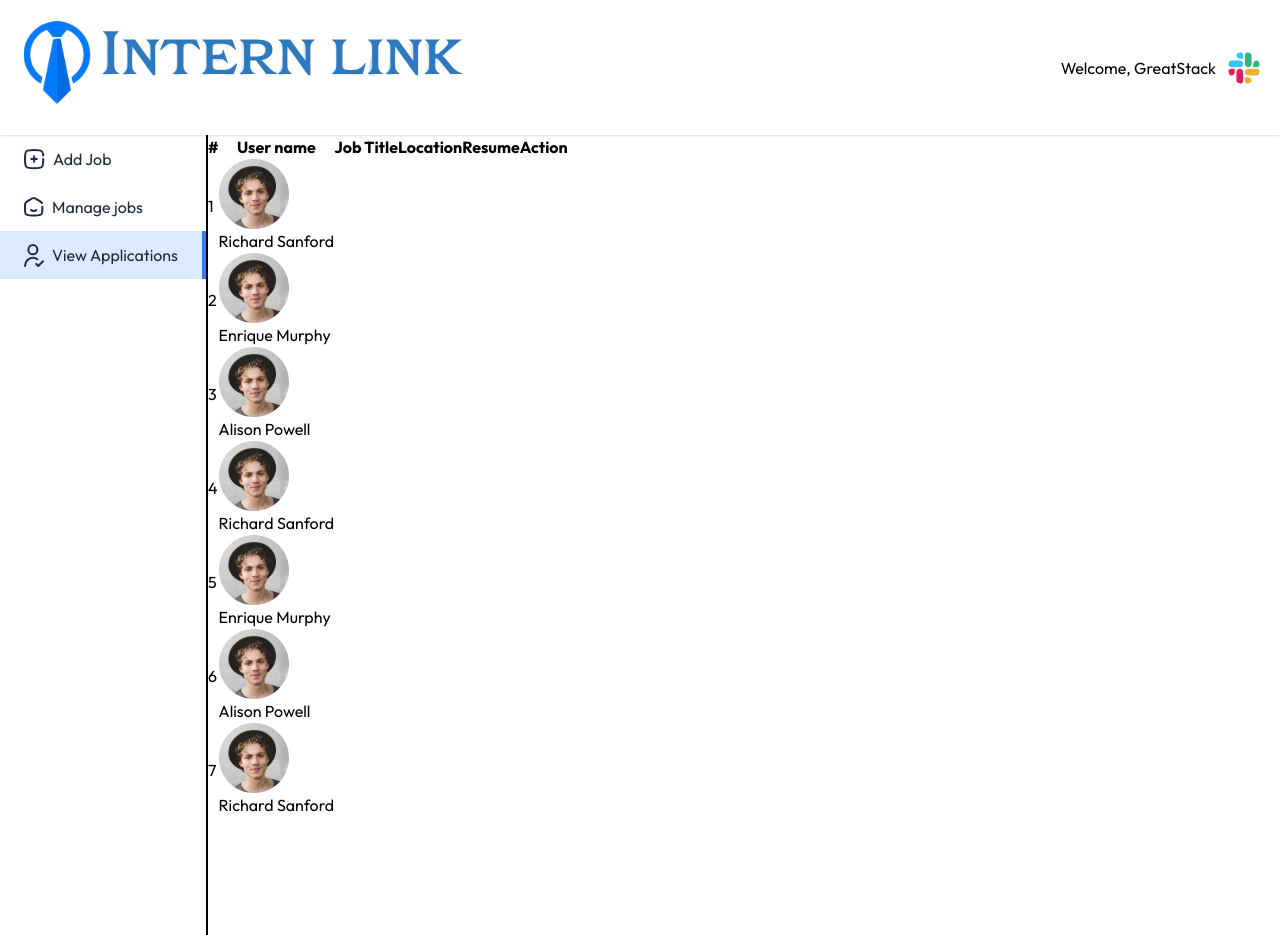
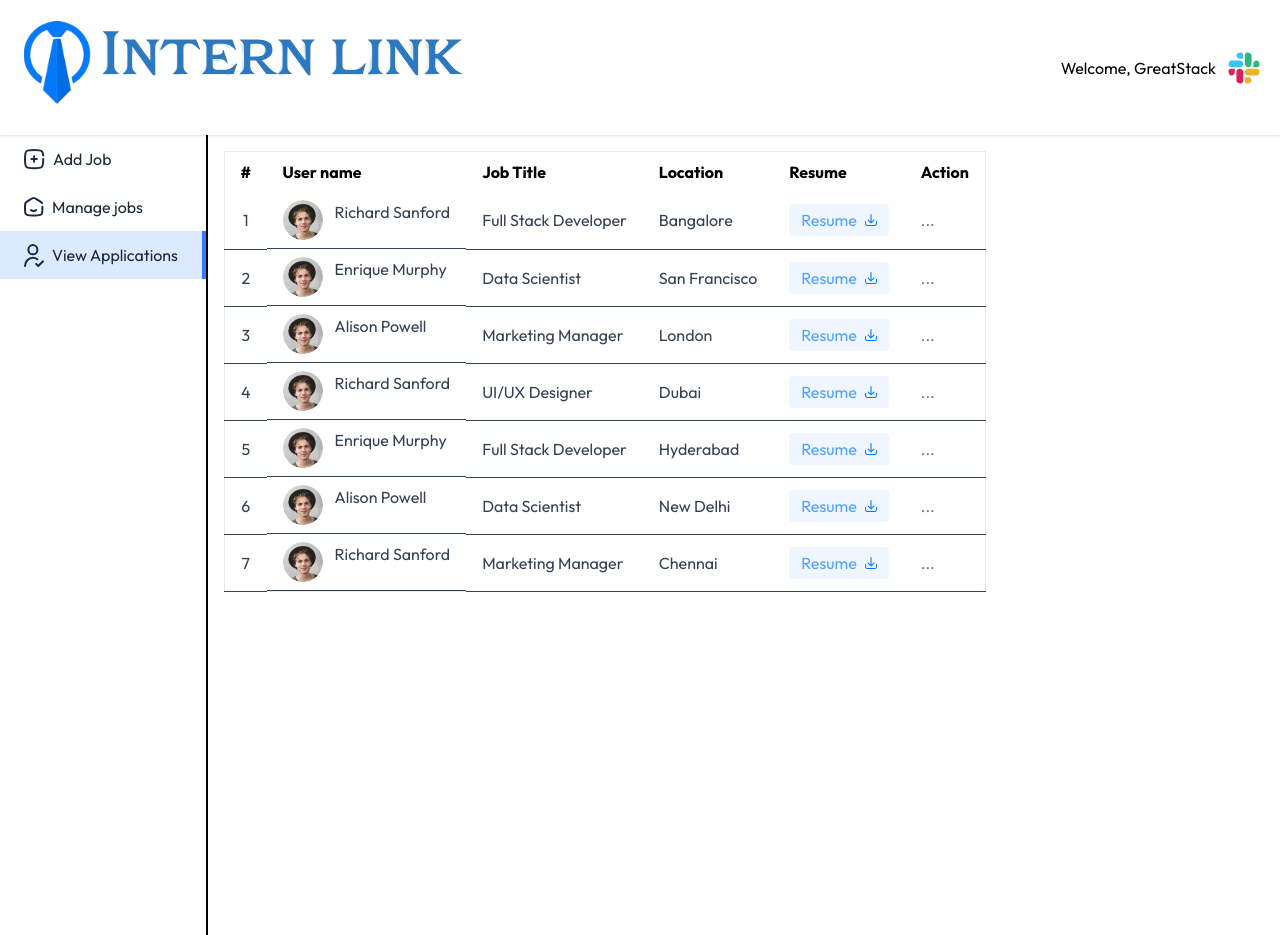
Before and after one commit to kulindupr/Y3S2-ITPM, a React (Vite) app in the folder client/: page /dashboard/view-applications in a window 1280 px wide. Built offline with nearby package versions, Linux system fonts and the light colour scheme.

Commit message:
Enhance ManageJobs and ViewApplications pages: implement job management table and improve application view layout with responsive design.

```diff
--- a/client/src/pages/ManageJobs.jsx
+++ b/client/src/pages/ManageJobs.jsx
@@ -1,9 +1,43 @@
 import React from 'react'
+import { manageJobsData } from '../assets/assets'
+import moment from 'moment'
 
 const  ManageJobs =()=> {
   return (
-    <div>
-      <h1>ManageJobs</h1>
+    <div className='container p-4 max-w-5xl'>
+         <div className='overflow-x-auto'>
+            <table className='min-w-full bg-white border border-gray-200 max-sm:text-sm'>
+                <thead>
+                    <tr>
+                        <th>#</th>
+                        <th>Job Title</th>
+                        <th>Date</th>
+                        <th>Location</th>
+                        <th>Applicants</th>
+                        <th>Visible</th>
+
+                    </tr>
+                    </thead>
+                    <tbody>
+                        {manageJobsData.map((job, index) => (
+                            <tr key={index}>
+                            <td>{index+1}</td>
+                            <td>{job.title}</td>
+                            <td>{moment(job.date).format('ll')}</td>
+                            <td>{job.location}</td>
+                            <td>{job.applicants}</td>
+                            <td>
+                                <input type="checkbox" />
+                            </td>
+
+                            </tr>
+
+                        ))}
+
+                    </tbody>
+            </table>
+
+         </div>
     </div>
   )
 }
--- a/client/src/pages/ViewApplications.jsx
+++ b/client/src/pages/ViewApplications.jsx
@@ -1,28 +1,48 @@
 import React from 'react'
-import { viewApplicationsPageData } from '../assets/assets'
+import { assets, viewApplicationsPageData } from '../assets/assets'
 
 const ViewApplications=()=> {
   return (
-    <div>
-      <table>
+    <div className='container mx-auto p-4' >
+      <table className='w-full m-full max-w-4xl bg-white border border-gray-200 max-sm:text-sm'>
         <thead>
-          <tr>
+          <tr  >
             <th>#</th>
-            <th>User name</th>
-            <th>Job Title</th>
-            <th>Location</th>
-            <th>Resume</th>
-            <th>Action</th>
+            <th className='py-2 px-4 text-left'>User name</th>
+            <th className='py-2 px-4 text-left max-sm:hidden'>Job Title</th>
+            <th className='py-2 px-4 text-left max-sm:hidden'>Location</th>
+            <th className='py-2 px-4 text-left'>Resume</th>
+            <th className='py-2 px-4 text-left'>Action</th>
           </tr>
         </thead>
         <tbody>
           {viewApplicationsPageData.map((applicant,index)=>(
-            <tr>
-              <td>{index+1}</td>
-              <td>
-                <img src={applicant.imgSrc} alt="" />
+            <tr key={index} className='text-gray-700'>
+              <td className='py-2 px-4 border-b text-center'  >{index+1}</td>
+              <td  className='py-2 px-4 border-b text-center flex' >
+                <img  className='w-10 h-10 rounded-full mr-3 max-sm:hidden'src={applicant.imgSrc} alt="" />
                 <span>{applicant.name}</span>
               </td>
+              <td className='py-2 px-4 border-b max-sm:hidden'>{applicant.jobTitle}</td>
+              <td  className='py-2 px-4 border-b max-sm:hidden'>{applicant.location}</td>
+
+              <td className='py-2 px-4 border-b '>
+                <a href="" target='_blank'
+                className='bg-blue-50 text-blue-400 px-3 py-1 rounded inline-flex  gap-2 items-center '>
+                    Resume <img src={assets.resume_download_icon} alt="" />
+                </a>
+
+              </td>
+              <td className='py-2 px-4 border-b relative'>
+                <div className='relative inline-block text-left group'>
+                    <button className='text-gray-500 action-button text-center'>...</button>
+                <div className='z-10 hidden absolute right-0 md:left-0 top-0 mt-2 w-32 bg-white border border-gray-200 rounded shadow group-hover:block'>
+                    <button  className='block w-full text-left px-4 py-2 text-blue-500 hover:bg-gray-100'>Accept</button>
+                    <button className='block w-full text-left px-4 py-2 text-red-500 hover:bg-gray-100'>Reject</button>
+                </div>
+                </div>
+              </td>
+
             </tr>
           ))}
         </tbody>
```
Also changed, not shown: 1 other file (tests, documents, lock files or other folders).
